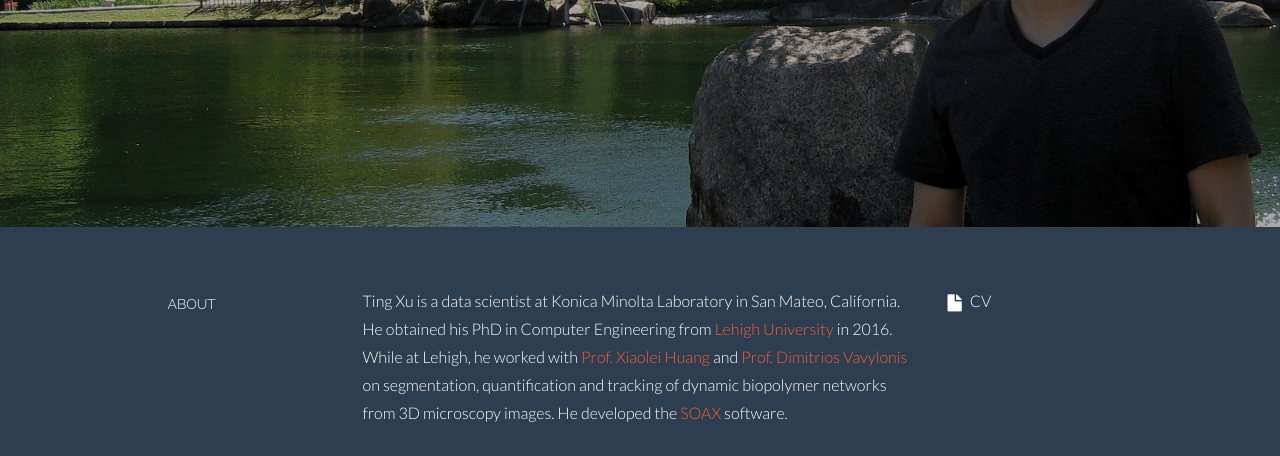
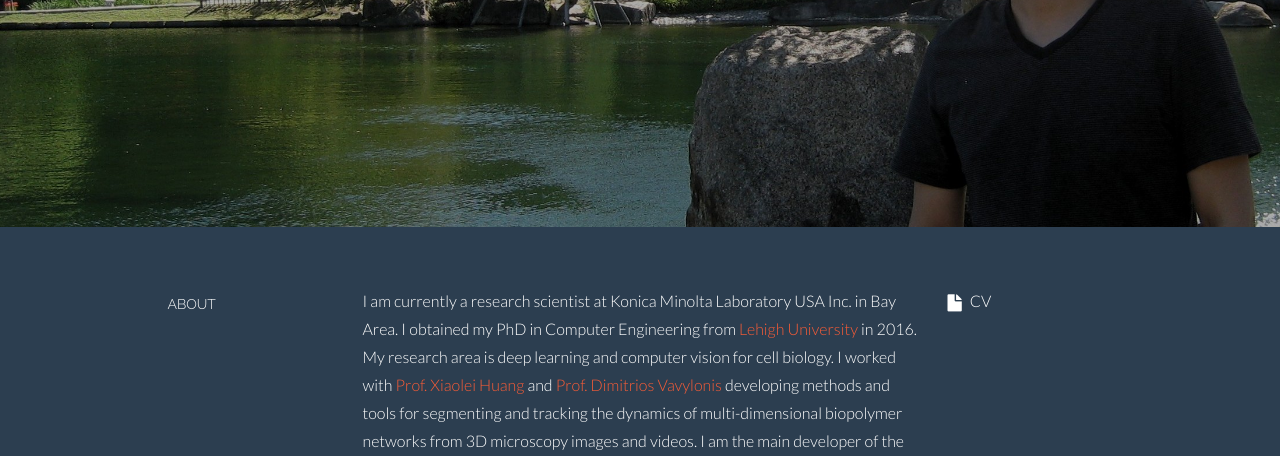
Before and after one commit to tix209/tix209.github.io, a plain HTML site: page index.html in a window 1280 px wide. Shown: the part 333-789 px from the top of the page. Drawn offline with Linux system fonts and the light colour scheme.

Commit message:
Updated about me.

```diff
--- a/index.html
+++ b/index.html
@@ -75,16 +75,17 @@
 	    <h5>ABOUT</h5>
 	  </div>
 	  <div class="col-lg-6">
-	    <p>Ting Xu is a data scientist at Konica Minolta Laboratory in San
-	      Mateo, California. He obtained his PhD in Computer Engineering
+	    <p>I am currently a research scientist at Konica Minolta Laboratory
+	      USA Inc. in Bay Area. I obtained my PhD in Computer Engineering
 	      from <a href="http://www.lehigh.edu">Lehigh University</a> in
-	      2016. While at Lehigh, he worked
+	      2016. My research area is deep learning and computer vision for
+	      cell biology. I worked
 	      with <a href="http://www.cse.lehigh.edu/~huang/">Prof. Xiaolei
-	        Huang</a>
+	      Huang</a>
 	      and <a href="http://athena.physics.lehigh.edu/">Prof. Dimitrios
-	        Vavylonis</a> on segmentation, quantification and tracking of
-	      dynamic biopolymer networks from 3D microscopy images. He
-	      developed
+	      Vavylonis</a> developing methods and tools for segmenting and
+	      tracking the dynamics of multi-dimensional biopolymer networks
+	      from 3D microscopy images and videos. I am the main developer of
 	      the <a href="http://www.cse.lehigh.edu/~idealab/soax/">SOAX</a>
 	      software.
             </p>
```
